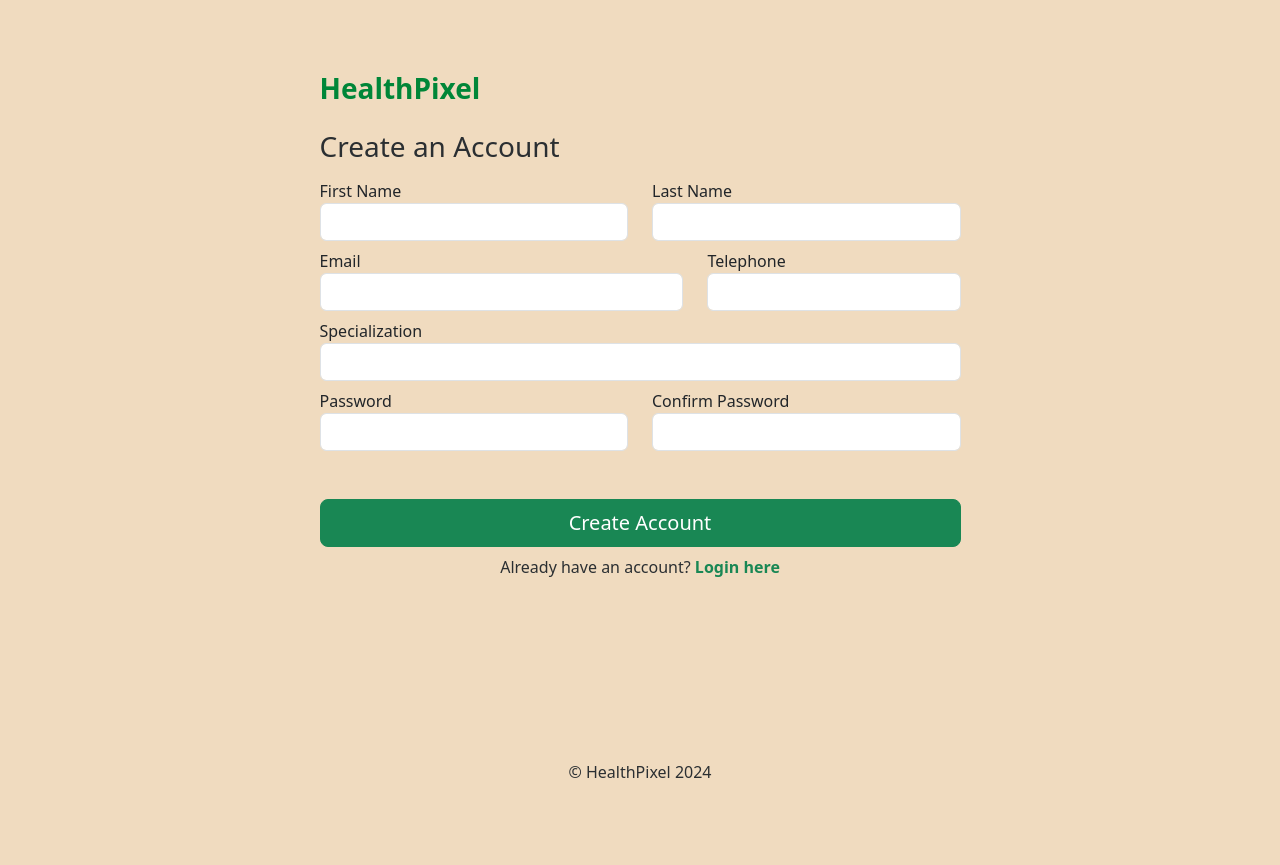
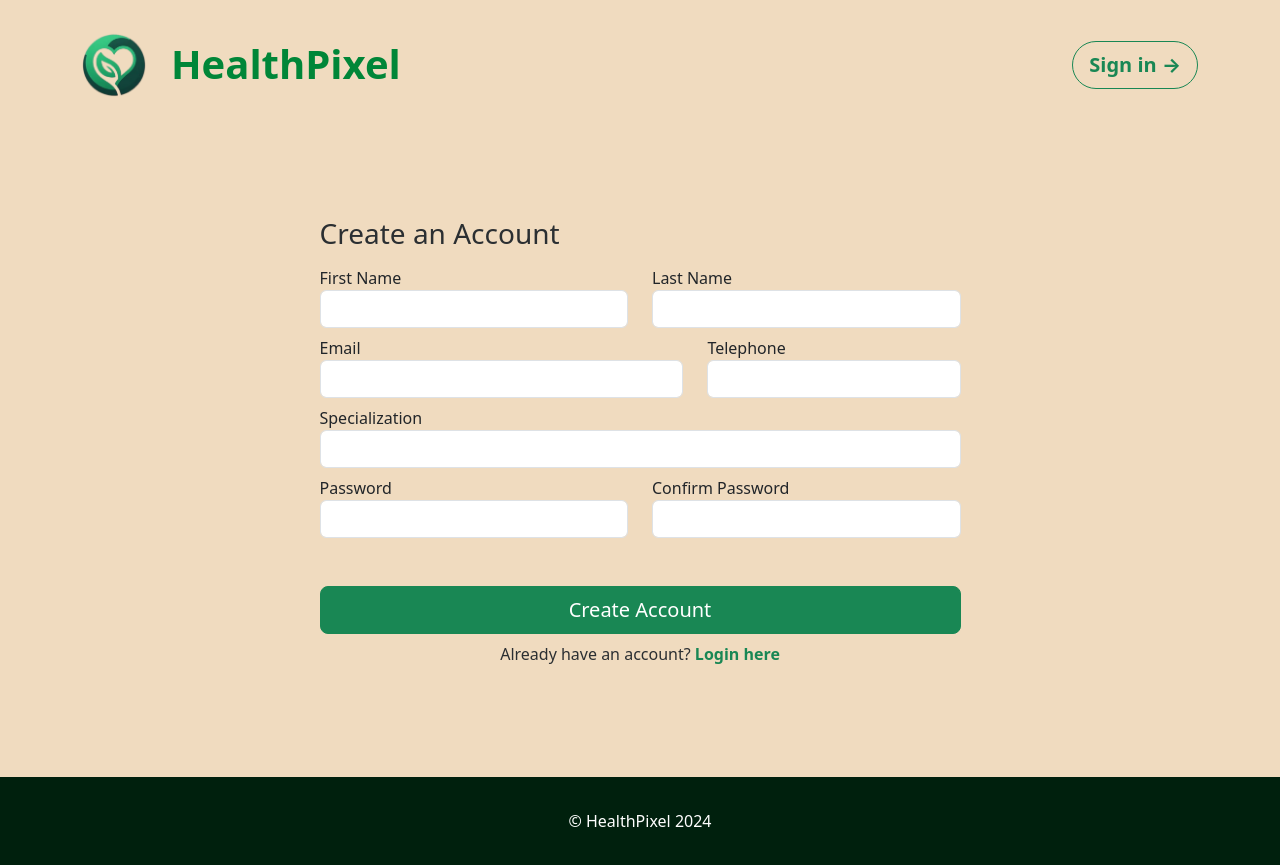
Before and after one commit to HealthPixel/healthpixel, a Flask app: page /register in a window 1280 px wide. Before the commit the page ends 778 px from the top, so only its background shows below. Run offline with Flask 3, Linux system fonts and the light colour scheme.

Commit message:
UI Update on Register, Login, and Index Page

```diff
--- a/api/auth.py
+++ b/api/auth.py
@@ -114,3 +114,9 @@ def dashboard(id):
         return render_template('error.html', message='Unauthorized access.')
 
     return render_template('dashboard.html', user=user_data, user_id=id)
+
+@auth.route('/dashboard')
+@login_required
+def dashboard_redirect():
+    # Redirect to the current user's dashboard using their ID
+    return redirect(url_for('auth.dashboard', id=current_user.id))
--- a/api/static/css/register.css
+++ b/api/static/css/register.css
@@ -1,5 +1,21 @@
 body {
     background-color: #F0DBBF;
+}
+
+.logo {
+    width: 65px;
+    height: auto;
+}
+
+#abs-img {
+    top: 75px;
+    left: 50px;
+    z-index: 1;
+    width: 300px;
+}
+
+header {
+    padding-top: 2em;
 }
 
 .error {
@@ -15,3 +31,22 @@ body {
     color: #008638;
     text-decoration: none;
 }
+
+.custom-main {
+    height: 85vh;
+    justify-content: center;
+    align-items: center;
+}
+
+footer {
+    width: 100%;
+    background-color: #00200d;
+    padding: 2em 0em;
+    justify-content: center;
+    align-items: center;
+}
+
+footer p {
+    color: white;
+    margin-bottom: 0;
+}
--- a/api/templates/dashboard.html
+++ b/api/templates/dashboard.html
@@ -16,9 +16,9 @@
   <body>
     <div class="container">
       <div class="justify-content-center pt-5">
-        <div class="col-sm-7">
+        <header class="col-sm-7">
           <h3 class="text-success fw-bold pt-4 mb-4 logo"><a href="{{ url_for('healthpixel') }}">HealthPixel</a></h3>
-        </div>
+        </header>
         <h1>Welcome, Dr. {{ user.first_name }} {{ user.last_name }}</h1>
         <p>Email: {{ user.email }}</p>
         <p>Specialization: {{ user.specialization }}</p>
--- a/api/templates/register.html
+++ b/api/templates/register.html
@@ -14,9 +14,28 @@
   </head>
   <body>
     <div class="container">
-      <div class="row justify-content-center mt-5">
+      <header class="d-flex justify-content-between align-items-center">
+        <div class="d-flex">
+            <img
+            src="{{ url_for('static', filename='img/healthpixel_logo.png') }}"
+            alt="HealthPixel Logo"
+            class="logo">
+            <h1 class="text-success fw-bold px-4 pt-2 logo"><a href="{{ url_for('healthpixel') }}">HealthPixel</a></h1>
+        </div>
+        <div class="d-flex justify-content-center align-items-center">
+            {% if current_user.is_authenticated %}
+            <a href="{{ url_for('auth.dashboard_redirect') }}"
+            class="custom-icon bi bi-grid"></a>
+            <a href="{{ url_for('auth.logout') }}"
+            class="bi bi-box-arrow-right custom-icon ms-4"></a>
+            {% else %}
+            <a href="{{ url_for('auth.login') }}"
+            class="btn btn-outline-success btn-lg rounded-pill fw-bold">Sign in &#x2192</a>
+            {% endif %}
+        </div>
+      </header>
+      <div class="row justify-content-center custom-main">
         <div class="col-sm-7">
-          <h3 class="text-success fw-bold pt-4 mb-4 logo"><a href="{{ url_for('healthpixel') }}">HealthPixel</a></h3>
           <!-- Display errors -->
           {% if error_ef %}
           <p id="error-ef" class="error">{{ error_ef }}</p>
@@ -103,10 +122,10 @@
           </form>
         </div>
       </div>
-      <footer class="fixed-bottom text-center">
-        <p class="text-secondary-emphasis">&copy HealthPixel 2024</p>
-      </footer>
     </div>
+    <footer class="text-center">
+      <p class="">&copy HealthPixel 2024</p>
+    </footer>
     <script>
       // Function to hide the element after a delay
       function hideElementAfterDelay(elementId, delay) {
```
Also changed, not shown: api/static/css/index.css (+23 -0 lines), api/static/css/login.css (+35 -0 lines), api/templates/index.html (+19 -8 lines), api/templates/login.html (+23 -4 lines).
